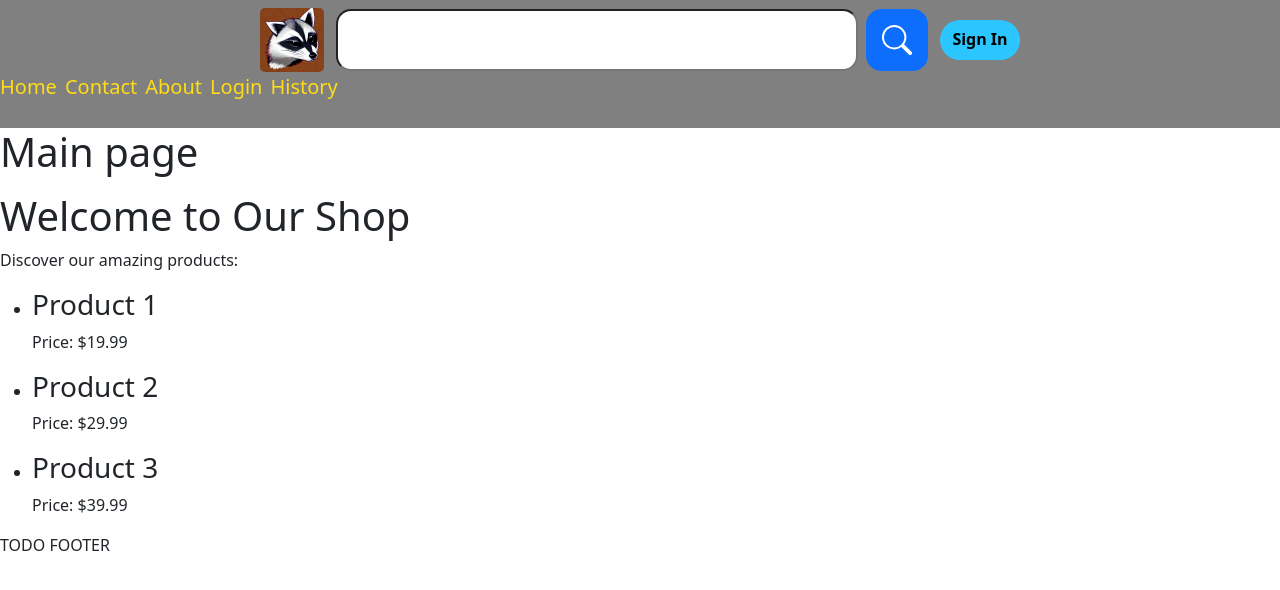
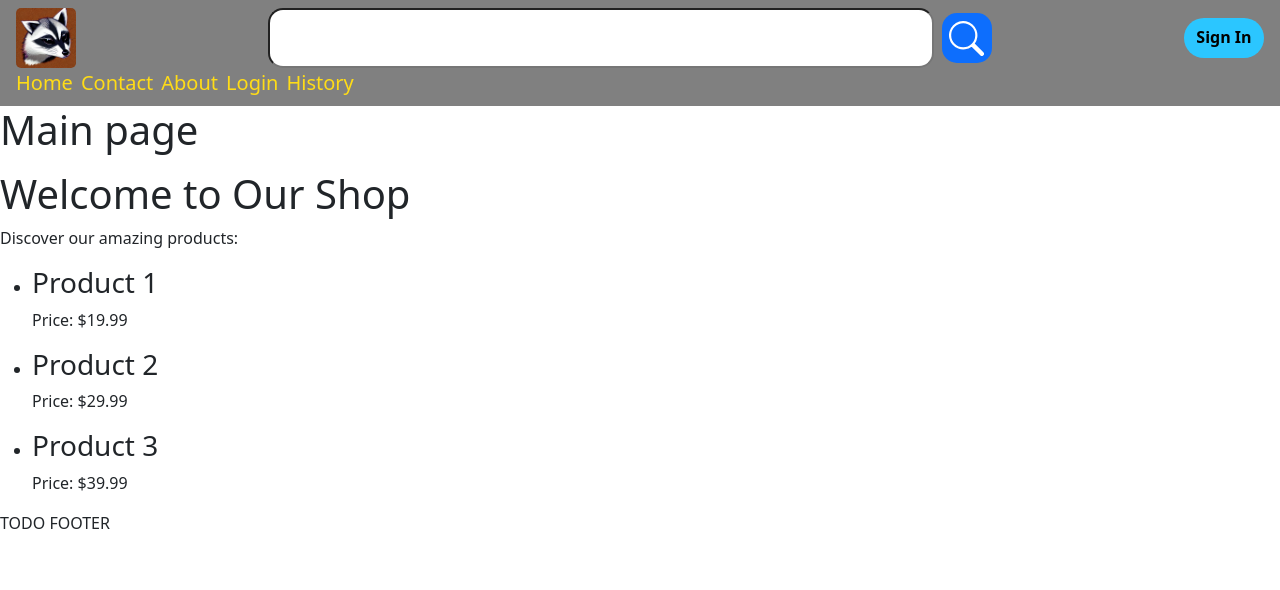
Before and after one commit to ReDesignIT-Dev/DRF_With_React, a React (Create React App) app in the folder frontend/: page / in a window 1280 px wide. Shown: the top 590 px of the page. Built offline with nearby package versions, Linux system fonts and the light colour scheme.

Commit message:
fix wraping problems, now works well for smaller screens (width)

```diff
--- a/frontend/src/components/Header.js
+++ b/frontend/src/components/Header.js
@@ -15,10 +15,11 @@ function Header() {
   };
 
   return (
+    <div className="main-header px-3">
       <div className="header d-flex flex-column py-2">
-      <div className="top-header d-flex flex-row gap-2 justify-content-center align-items-center">
-        <div className="header-logo"><Link to="/"> <img src={logo} alt="LOGO" /></Link></div>
-        <div className="header-searchbar"><SearchBox/></div>
+        <div className="top-header d-flex gap-2 justify-content-center align-items-center">
+          <div className="header-logo d-flex justify-content-center align-items-center"><Link to="/"> <img src={logo} alt="LOGO" /></Link></div>
+          <div className="header-searchbar"><SearchBox /></div>
           <div className="header-signin"><SignInButton handleLoginClick={handleLoginClick} /></div>
         </div>
 
@@ -32,6 +33,7 @@ function Header() {
         </div>
         <LoginFormPop isShowLogin={isShowLogin} handleXClick={handleLoginClick} />
       </div>
+    </div>
   );
 }
 
--- a/frontend/src/components/Header.scss
+++ b/frontend/src/components/Header.scss
@@ -1,6 +1,6 @@
-.header {
-  width: 100vw;
-  height: 128px;
+$small-width-collapse: 600px;
+.main-header {
+  width: 100%;
   background-color: grey;
 
   .header-nav {
@@ -8,7 +8,6 @@
       color: rgb(255, 220, 22);
       text-decoration: none;
       font-size: 20px;
-      ;
     }
   }
 
@@ -16,26 +15,47 @@
     height: 30px;
   }
 }
-.top-header{
-  height: 64px;
-}
-.header-logo{
-  width: auto;
-  height: 100%;
+
+.header-logo {
+  width: 60px;
+  height: 60px;
+  min-width: 60px;
+  min-height: 60px;
+  margin-right: auto;
   border-radius: 5px;
   overflow: hidden;
-  a{
-    width: 100%;
-    height: 100%;
-    display: block;
-  }
   img {
     width: 100%;
-    height: 100%;
+    height: auto;
     object-fit:contain;
   }
 }
-.header-searchbar{
-  width: 600px;
-  height: 70px;
+.header-searchbar {
+  width: 58%;
+  max-width: 58%;
+  height: 60px;
 }
+.header-signin{
+  margin-left: auto;
+}
+.top-header {
+  @media (max-width: $small-width-collapse) {
+    flex-wrap: wrap;
+
+    .header-logo {
+      order: 1;
+
+    }
+    .header-signin {
+      order: 2;
+      position: relative;
+    }
+    .header-searchbar {
+      order: 3; // Move the second div to the top
+      width: 100%;
+      max-width: none; // Reset max-width
+      margin-bottom: 0;
+      margin-top: 8px;
+    }
+  }
+}
--- a/frontend/src/components/SearchBox.js
+++ b/frontend/src/components/SearchBox.js
@@ -15,7 +15,7 @@ export default function SearchBox() {
     };
 
     return (
-        <div className="search-box d-flex flex-row align-items-center gap-2 p-1">
+        <div className="search-box d-flex flex-row align-items-center gap-2">
             <input
                 className="search-input flex-fill p-3"
                 type="text"
--- a/frontend/src/components/SearchBox.scss
+++ b/frontend/src/components/SearchBox.scss
@@ -1,14 +1,21 @@
-.search-btn{
-    height: 100%;
-    aspect-ratio: 1/1;
+.search-btn {
+  height: 50px;
+  width: 50px;
+  min-height: 50px;
+  min-width: 50px;
   border-radius: 15px;
   overflow: hidden;
+  padding: 0; // Reset button padding
+  border: none; // Reset button border
+  svg {
+    width: 70%;
+    height: 70%;
   }
-.search-box{
+}
+.search-box {
   height: 100%;
-
 }
-.search-input{
+.search-input {
   height: 100%;
   border-radius: 15px;
   overflow: hidden;
--- a/frontend/src/components/SignInButton.css
+++ b/frontend/src/components/SignInButton.css
@@ -7,7 +7,7 @@
 }
 
 .loginicon {
-  width: 80px;
+  min-width: 80px;
   text-decoration: none;
   font-weight: bolder;
   color: black;
```
Lines whose indentation alone changed are shown as unchanged.
